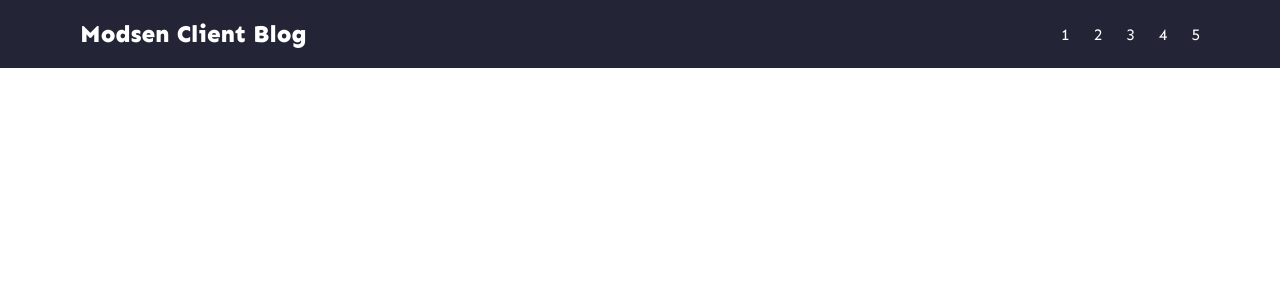
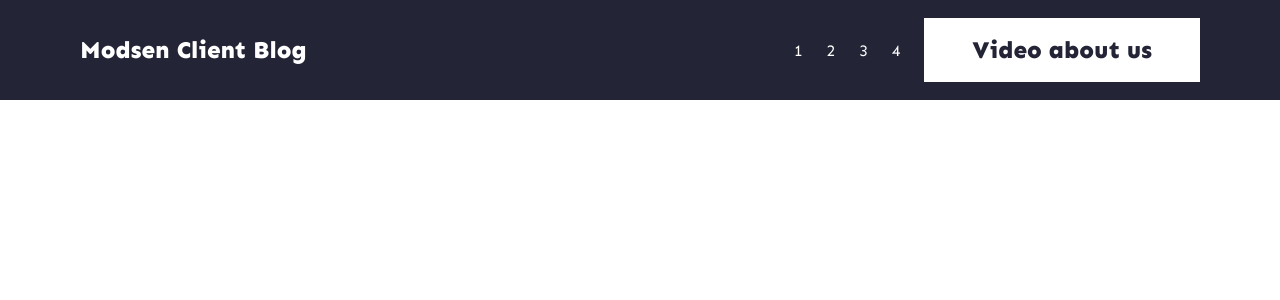
Before and after one commit to UladzislauPapliouka/ModsenClientBlog, a Next.js app: page / in a window 1280 px wide. Shown: the top 300 px of the page. Built offline with nearby package versions, Linux system fonts and the light colour scheme.

Commit message:
feat: add Button

```diff
--- /dev/null
+++ b/src/components/Button/button.module.scss
@@ -0,0 +1,21 @@
+@import '@styles/_variables.scss';
+.button {
+  padding: 16px 48px;
+  border: none;
+  color: $black;
+  &:hover {
+    cursor: pointer;
+  }
+  &.primary {
+    background-color: $yellow;
+    &:hover {
+      background-color: $yellowHover;
+    }
+  }
+  &.secondary {
+    background-color: $light;
+    &:hover {
+      background-color: $lightGrey;
+    }
+  }
+}
--- /dev/null
+++ b/src/components/Button/index.tsx
@@ -0,0 +1,17 @@
+import React from 'react';
+import type IButtonProps from '@components/Button/types';
+import styles from './button.module.scss';
+
+const Button = ({
+  children,
+  variant = 'primary',
+  ...restProps
+}: IButtonProps) => (
+  <button
+    className={`${styles.button} ${styles[variant]}`}
+    type="button"
+    {...restProps}>
+    {children}
+  </button>
+);
+export default Button;
--- /dev/null
+++ b/src/components/Button/types.ts
@@ -0,0 +1,10 @@
+import { type DetailedHTMLProps, type HTMLAttributes } from 'react';
+
+interface IButtonProps
+  extends DetailedHTMLProps<
+    HTMLAttributes<HTMLButtonElement>,
+    HTMLButtonElement
+  > {
+  variant?: 'primary' | 'secondary';
+}
+export default IButtonProps;
--- a/src/pages/index.tsx
+++ b/src/pages/index.tsx
@@ -1,6 +1,8 @@
 import React from 'react';
 import ContentContainer from '@containers/ContentContainer';
 import Header from '@components/Header';
+import Button from '@components/Button';
+import Typography from '@components/Typography';
 
 const HomePage = (): JSX.Element => (
   <ContentContainer>
@@ -9,7 +11,9 @@ const HomePage = (): JSX.Element => (
       <span>2</span>
       <span>3</span>
       <span>4</span>
-      <span>5</span>
+      <Button variant="secondary">
+        <Typography variant="head4">Video about us</Typography>
+      </Button>
     </Header>
   </ContentContainer>
 );
--- a/src/styles/_variables.scss
+++ b/src/styles/_variables.scss
@@ -1,6 +1,7 @@
 $black: #232536;
 $light: #ffffff;
 $yellow: #ffd050;
+$yellowHover: #edc14a;
 $purple: #592ea9;
 $darkGrey: #4c4c4c;
 $mediumGrey: #6d6e76;
```
Also changed, not shown: 2 other files (tests, documents, lock files or other folders).
